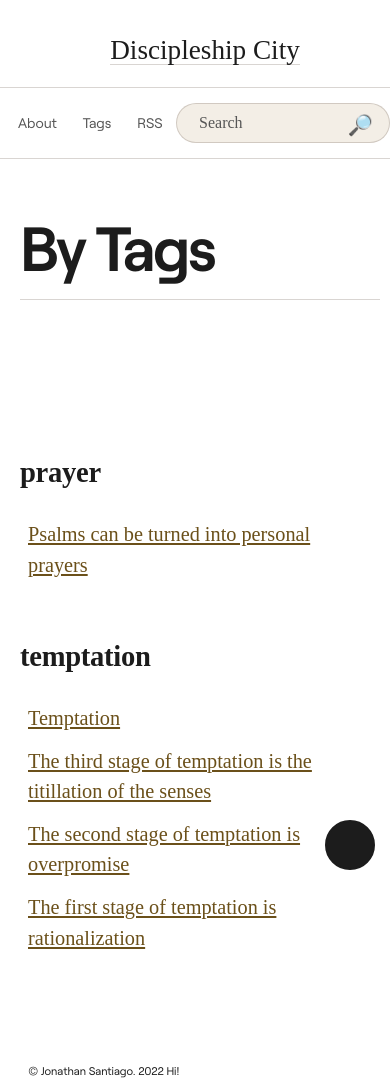
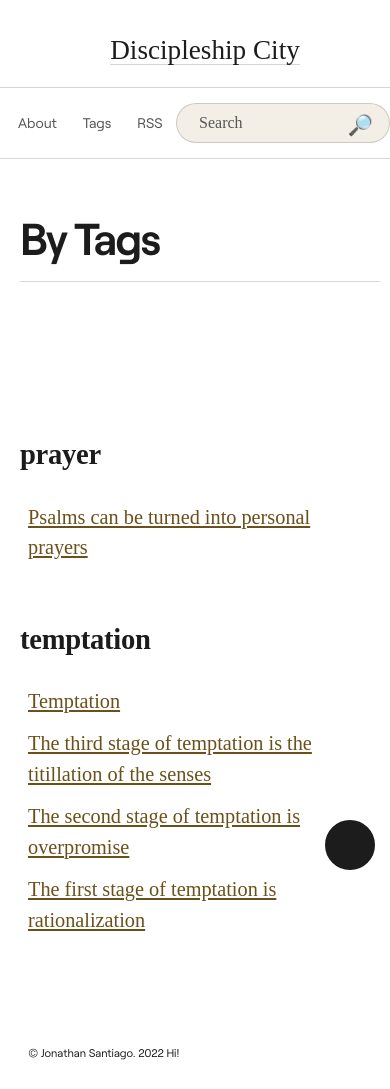
Before and after one commit to jsantiago611/digital-garden-master, a Jekyll site: the page built from tags.md, in a window 390 px wide. Built offline with Jekyll 4.4.1, drawn with Linux system fonts in a browser that asks for light colours; some web fonts are replaced.

Commit message:
h1 to 40px min

```diff
--- a/assets/css/Style.css
+++ b/assets/css/Style.css
@@ -536,7 +536,7 @@ main {
 
 
  h1 {
-	font-size: 60px;
+	font-size: 40px;
 	font-variant-ligatures: common-ligatures;
 	font-variant-numeric: oldstyle-nums;
 	font-feature-settings: pnum;
@@ -554,7 +554,7 @@ main {
 
 @media(min-width: 300px)and (max-width: 1069px) {
 	 h1 {
-	font-size: calc(60px + (80 - 60) * ( 100vw - 300px) / (1070 - 300));
+	font-size: calc(40px + (80 - 40) * ( 100vw - 300px) / (1070 - 300));
 	letter-spacing: -0.04em;
 	}
 }
```
